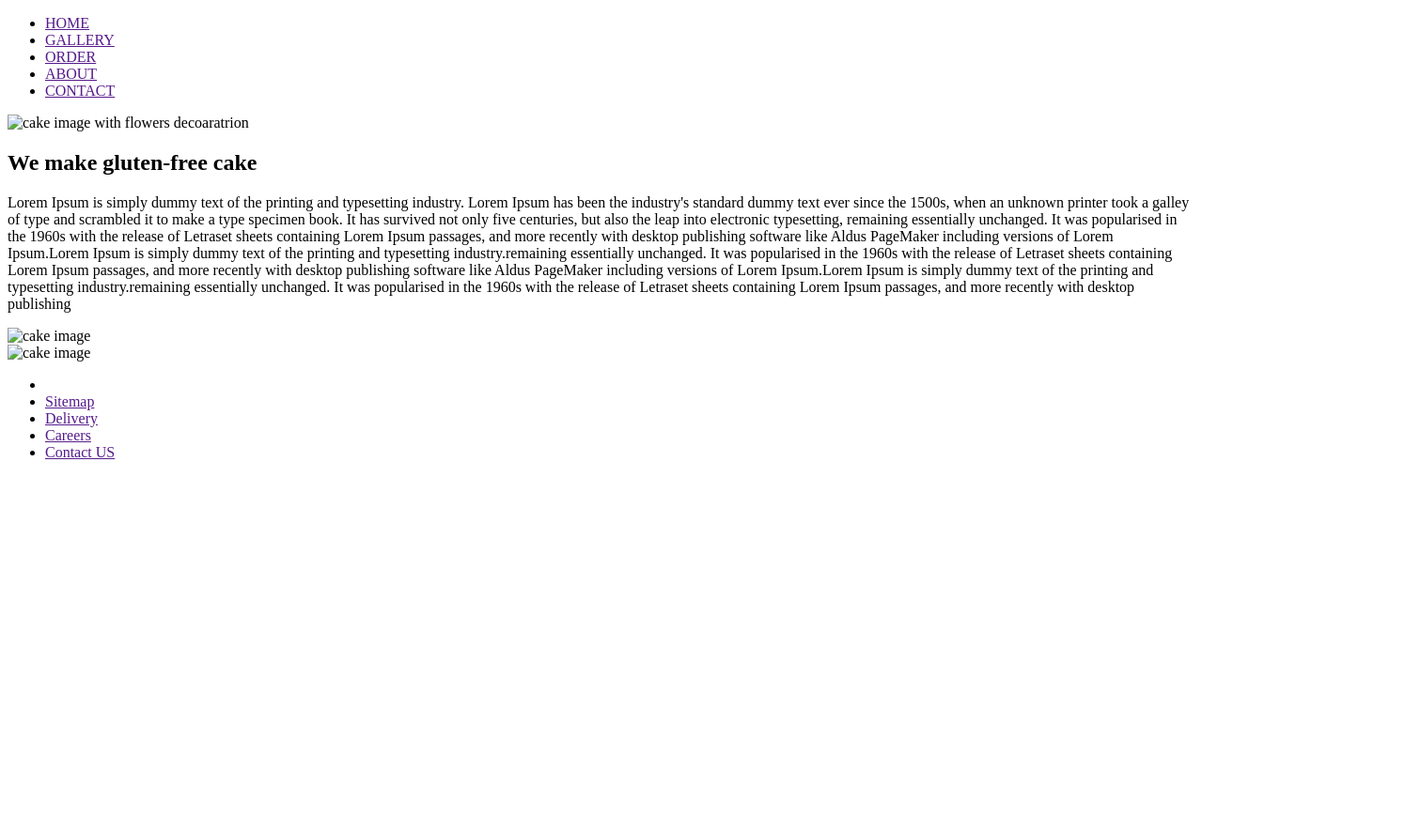
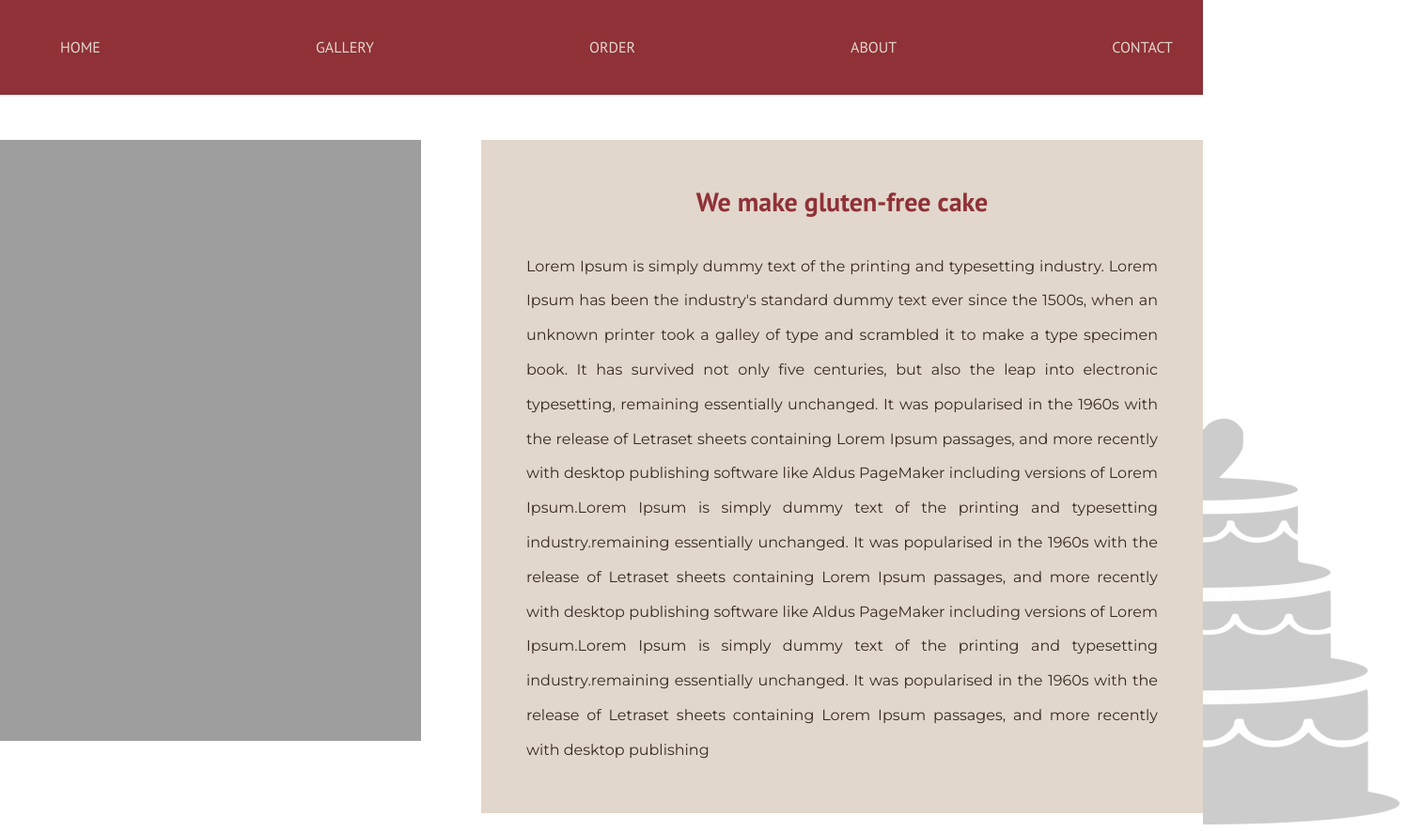
Before and after one commit to amnsworld/layoutassignment, a plain HTML site: page index.html in a window 1280 px wide. Shown: the top 885 px of the page at 94% size, 1495 px wide, since content can reach past the window. Before the commit the page ends 800 px from the top, so only its background shows below. Drawn offline with Linux system fonts and the light colour scheme; the site is published under a folder, as on GitHub Pages, so addresses that start at the root find nothing.

Commit message:
path error fixed

```diff
--- a/index.html
+++ b/index.html
@@ -5,9 +5,9 @@
     <meta name="viewport" content="width=device-width, initial-scale=1.0">
     <title>CAKE WORLD</title>
 
-    <link rel="stylesheet" href="/css/reset.css">
-    <link rel="stylesheet" href="/css/defualt.css">
-    <link rel="stylesheet" href="/css/index.css">
+    <link rel="stylesheet" href="./css/reset.css">
+    <link rel="stylesheet" href="./css/defualt.css">
+    <link rel="stylesheet" href="./css/index.css">
 </head>
 <body>
     <main class="wrapper"> <!--main-->
@@ -28,7 +28,7 @@
         <section class="container"> <!--container-->
 
             <article class="cake-image">
-                <img src="/image/cak_image.jpg" alt="cake image with flowers decoaratrion">
+                <img src="./image/cak_image.jpg" alt="cake image with flowers decoaratrion">
             </article>
 
             <articale class="cake-content">
@@ -41,10 +41,10 @@
         <article class="background-cake-trans-image">
 
             <article class="left-corner">
-                <img src="/image/cake_trapsparent_1.png" alt="cake image">
+                <img src="./image/cake_trapsparent_1.png" alt="cake image">
             </article>
             <article class="right-corner">
-                <img src="/image/cake_trapsparent_1.png" alt="cake image">
+                <img src="./image/cake_trapsparent_1.png" alt="cake image">
             </article>
 
         </article>
```
